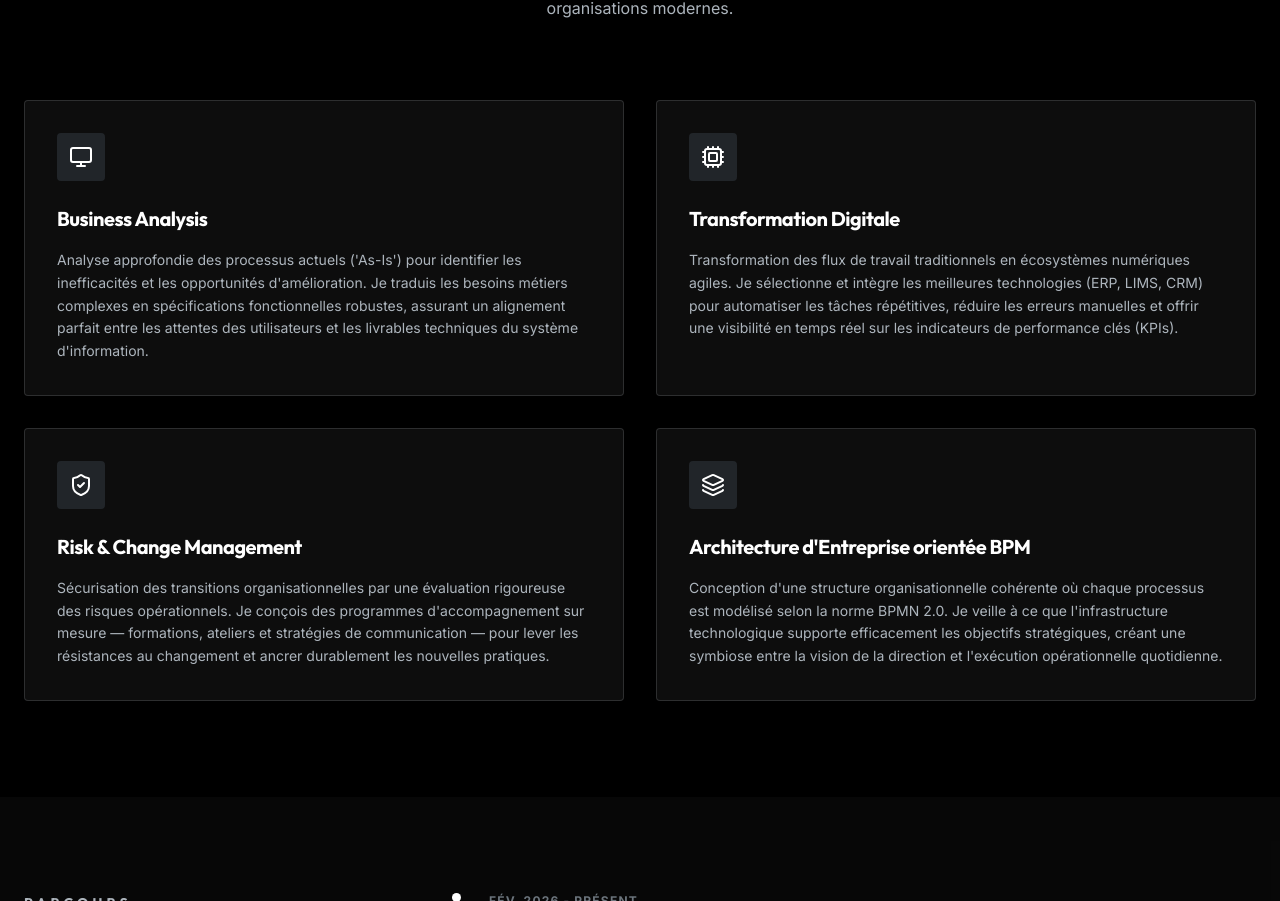
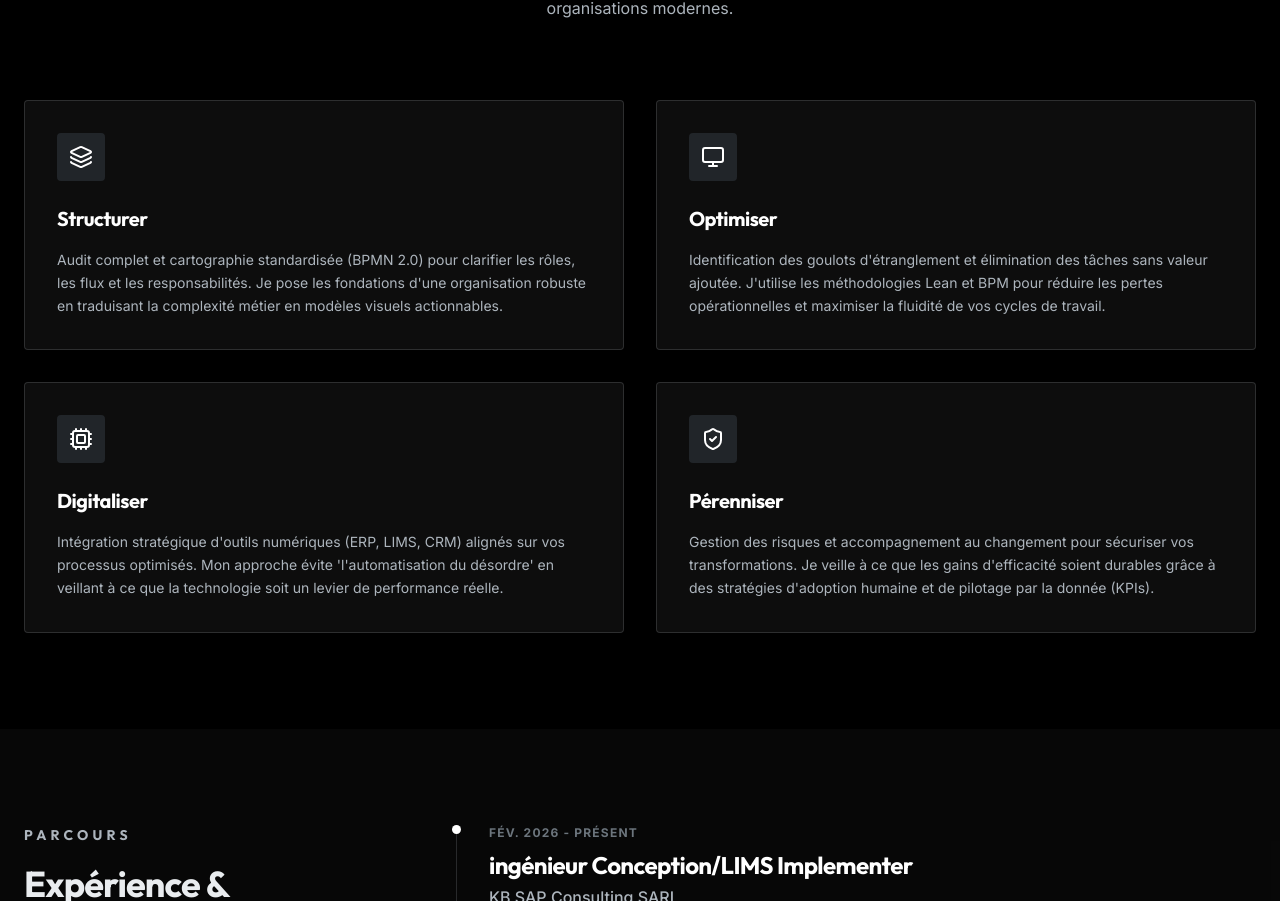
Before and after one commit to devandfree/emane, a React (Vite) app: page / in a window 1280 px wide. Shown: the part 1954-2855 px from the top of the page. Built offline with nearby package versions, Linux system fonts and the light colour scheme.

Commit message:
feat: Refine expertise descriptions and add blog post
Updates the descriptions for the "Expertise" section to be more action-oriented and concise. Adds a new blog post about the SIPOC method for process mapping.

```diff
--- a/src/App.tsx
+++ b/src/App.tsx
@@ -282,24 +282,24 @@ const About = () => {
 const Expertise = () => {
   const skills = [
     {
-      title: "Business Analysis",
-      description: "Analyse approfondie des processus actuels ('As-Is') pour identifier les inefficacités et les opportunités d'amélioration. Je traduis les besoins métiers complexes en spécifications fonctionnelles robustes, assurant un alignement parfait entre les attentes des utilisateurs et les livrables techniques du système d'information.",
+      title: "Structurer",
+      description: "Audit complet et cartographie standardisée (BPMN 2.0) pour clarifier les rôles, les flux et les responsabilités. Je pose les fondations d'une organisation robuste en traduisant la complexité métier en modèles visuels actionnables.",
+      icon: <Layers className="text-white" size={24} />,
+    },
+    {
+      title: "Optimiser",
+      description: "Identification des goulots d'étranglement et élimination des tâches sans valeur ajoutée. J'utilise les méthodologies Lean et BPM pour réduire les pertes opérationnelles et maximiser la fluidité de vos cycles de travail.",
       icon: <Monitor className="text-white" size={24} />,
     },
     {
-      title: "Transformation Digitale",
-      description: "Transformation des flux de travail traditionnels en écosystèmes numériques agiles. Je sélectionne et intègre les meilleures technologies (ERP, LIMS, CRM) pour automatiser les tâches répétitives, réduire les erreurs manuelles et offrir une visibilité en temps réel sur les indicateurs de performance clés (KPIs).",
+      title: "Digitaliser",
+      description: "Intégration stratégique d'outils numériques (ERP, LIMS, CRM) alignés sur vos processus optimisés. Mon approche évite 'l'automatisation du désordre' en veillant à ce que la technologie soit un levier de performance réelle.",
       icon: <Cpu className="text-white" size={24} />,
     },
     {
-      title: "Risk & Change Management",
-      description: "Sécurisation des transitions organisationnelles par une évaluation rigoureuse des risques opérationnels. Je conçois des programmes d'accompagnement sur mesure — formations, ateliers et stratégies de communication — pour lever les résistances au changement et ancrer durablement les nouvelles pratiques.",
+      title: "Pérenniser",
+      description: "Gestion des risques et accompagnement au changement pour sécuriser vos transformations. Je veille à ce que les gains d'efficacité soient durables grâce à des stratégies d'adoption humaine et de pilotage par la donnée (KPIs).",
       icon: <ShieldCheck className="text-white" size={24} />,
-    },
-    {
-      title: "Architecture d'Entreprise orientée BPM",
-      description: "Conception d'une structure organisationnelle cohérente où chaque processus est modélisé selon la norme BPMN 2.0. Je veille à ce que l'infrastructure technologique supporte efficacement les objectifs stratégiques, créant une symbiose entre la vision de la direction et l'exécution opérationnelle quotidienne.",
-      icon: <Layers className="text-white" size={24} />,
     },
   ];
 
--- a/src/data/blogData.ts
+++ b/src/data/blogData.ts
@@ -275,5 +275,92 @@ export const blogPosts: BlogPostData[] = [
     author: "Steve Emane",
     category: "Transformation",
     image: "https://images.unsplash.com/photo-1451187580459-43490279c0fa?q=80&w=2072&auto=format&fit=crop"
+  },
+  {
+    id: 8,
+    title: "SIPOC : La méthode essentielle pour cadrer vos processus",
+    excerpt: "Apprenez à utiliser le SIPOC pour définir clairement le périmètre de vos projets d'amélioration et aligner toutes les parties prenantes.",
+    content: `
+      <p>Dans tout projet d'optimisation ou de digitalisation, la première erreur est de plonger trop vite dans les détails techniques. Le <strong>SIPOC</strong> est l'outil antidote à cette précipitation. Acronyme de Supplier, Input, Process, Output et Customer, il permet de dresser une cartographie de haut niveau d'un processus en une seule vue.</p>
+
+      <h3>Qu'est-ce que le SIPOC exactement ?</h3>
+      <p>C'est un diagramme de cadrage qui identifie les éléments clés d'un flux de travail :</p>
+      <ul>
+        <li><strong>Supplier (Fournisseurs) :</strong> Les entités (internes ou externes) qui fournissent les entrées nécessaires au processus.</li>
+        <li><strong>Input (Entrées) :</strong> Les ressources, données ou matières premières transformées par le processus.</li>
+        <li><strong>Process (Processus) :</strong> Les 5 à 7 étapes majeures qui transforment les entrées en sorties.</li>
+        <li><strong>Output (Sorties) :</strong> Les résultats finaux (produits, services, informations) générés.</li>
+        <li><strong>Customer (Clients) :</strong> Les destinataires des sorties du processus.</li>
+      </ul>
+
+      <h3>Pourquoi le SIPOC est-il indispensable ?</h3>
+      <p>Le SIPOC n'est pas une simple formalité documentaire ; c'est un outil stratégique qui apporte trois bénéfices majeurs :</p>
+      <ol>
+        <li><strong>Clarification du périmètre :</strong> Il définit précisément où commence et où s'arrête le processus, évitant ainsi le "dérive du périmètre" (scope creep) en cours de projet.</li>
+        <li><strong>Alignement des parties prenantes :</strong> En une page, tout le monde (de la direction aux opérationnels) partage la même vision macro de l'activité.</li>
+        <li><strong>Identification des interfaces :</strong> Il met en lumière les points de friction potentiels aux frontières du processus (les "hand-offs" entre départements ou avec les fournisseurs).</li>
+      </ol>
+
+      <h3>La botte secrète : Construire son SIPOC à l'envers</h3>
+      <p>Une erreur classique est de remplir le tableau de gauche à droite. Pour plus d'efficacité, je recommande la méthode "Reverse" :</p>
+      <ul>
+        <li>Commencez par le <strong>Client</strong> : Qui essayons-nous de satisfaire ?</li>
+        <li>Définissez les <strong>Sorties</strong> : De quoi ce client a-t-il besoin exactement ?</li>
+        <li>Listez les étapes du <strong>Processus</strong> : Que devons-nous faire pour produire ces sorties ?</li>
+        <li>Identifiez les <strong>Entrées</strong> : De quoi avons-nous besoin pour exécuter ces étapes ?</li>
+        <li>Terminez par les <strong>Fournisseurs</strong> : Qui peut nous fournir ces entrées ?</li>
+      </ul>
+
+      <p>En conclusion, le SIPOC est la boussole qui assure que vous ne vous perdez pas dans les détails avant d'avoir compris l'essentiel. C'est l'étape zéro de tout projet de Business Analysis réussi.</p>
+    `,
+    date: "01 Mai 2026",
+    readTime: "6 min",
+    author: "Steve Emane",
+    category: "Méthodologie",
+    image: "https://images.unsplash.com/photo-1544383835-bda2bc66a55d?q=80&w=2021&auto=format&fit=crop"
+  },
+  {
+    id: 9,
+    title: "Gestion du Changement : Le pilier humain de la transformation digitale",
+    excerpt: "Pourquoi la technologie seule ne suffit pas et comment accompagner l'humain pour garantir le succès de vos nouveaux processus.",
+    content: `
+      <p>On dit souvent que la transformation digitale repose sur trois piliers : les Processus, la Technologie et l'Humain. Pourtant, de nombreux projets échouent car ils négligent ce dernier point. La <strong>Gestion du Changement</strong> (ou Change Management) est la discipline qui permet de passer d'une situation A à une situation B en minimisant les résistances et en maximisant l'adoption.</p>
+
+      <h3>1. Comprendre la résistance au changement</h3>
+      <p>La résistance n'est pas un acte de malveillance des collaborateurs ; c'est une réaction psychologique naturelle face à l'inconnu. Elle se manifeste souvent par :</p>
+      <ul>
+        <li><strong>La peur de l'incompétence :</strong> "Vais-je réussir à utiliser ce nouveau logiciel ?"</li>
+        <li><strong>La remise en cause du statut :</strong> "Mes responsabilités vont-elles changer ?"</li>
+        <li><strong>L'attachement aux habitudes :</strong> "On a toujours fait comme ça et ça marchait."</li>
+      </ul>
+
+      <h3>2. Les clés d'un accompagnement réussi</h3>
+      <p>Pour lever ces freins, une stratégie de changement doit s'articuler autour de plusieurs leviers :</p>
+      <ul>
+        <li><strong>La Communication :</strong> Expliquer le "Pourquoi" avant le "Comment". Si les équipes comprennent le bénéfice final, elles accepteront plus facilement l'effort de transition.</li>
+        <li><strong>La Formation :</strong> Ne pas se contenter d'un manuel utilisateur. Créer des ateliers pratiques et des sessions de questions-réponses.</li>
+        <li><strong>L'Engagement :</strong> Impliquer les futurs utilisateurs dès la phase de conception (ateliers BPMN) pour qu'ils soient acteurs du changement et non de simples spectateurs.</li>
+      </ul>
+
+      <h3>3. Le modèle ADKAR : Une boussole pour le changement</h3>
+      <p>Le modèle ADKAR de Prosci est un outil puissant pour suivre l'évolution individuelle de chaque collaborateur :</p>
+      <ul>
+        <li><strong>A (Awareness) :</strong> Conscience de la nécessité de changer.</li>
+        <li><strong>D (Desire) :</strong> Désir de soutenir et de participer au changement.</li>
+        <li><strong>K (Knowledge) :</strong> Connaissance de la manière de changer.</li>
+        <li><strong>A (Ability) :</strong> Capacité à mettre en œuvre les nouvelles compétences.</li>
+        <li><strong>R (Reinforcement) :</strong> Renforcement pour ancrer durablement le changement.</li>
+      </ul>
+
+      <h3>Conclusion : L'Humain au cœur du système</h3>
+      <p>Un processus optimisé sur le papier ne vaut rien si personne ne l'utilise sur le terrain. En tant qu'analyste métier, mon rôle n'est pas seulement de dessiner des diagrammes, mais de créer une dynamique où l'humain et la technologie collaborent harmonieusement vers un objectif commun.</p>
+
+      <p>Le changement n'est pas un événement ponctuel, c'est un voyage. Assurez-vous d'avoir les bons guides à vos côtés.</p>
+    `,
+    date: "01 Mai 2026",
+    readTime: "8 min",
+    author: "Steve Emane",
+    category: "Management",
+    image: "https://images.unsplash.com/photo-1552664730-d307ca884978?q=80&w=2070&auto=format&fit=crop"
   }
 ];
```
